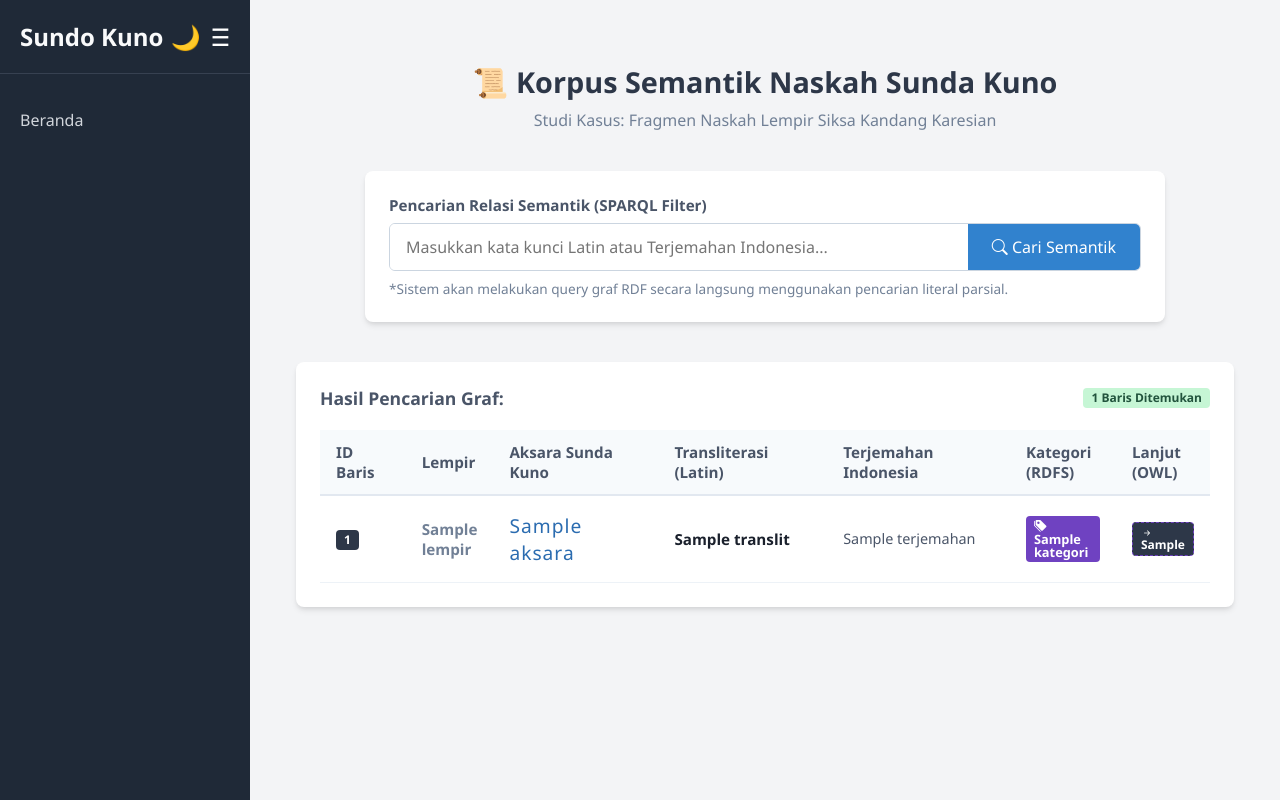
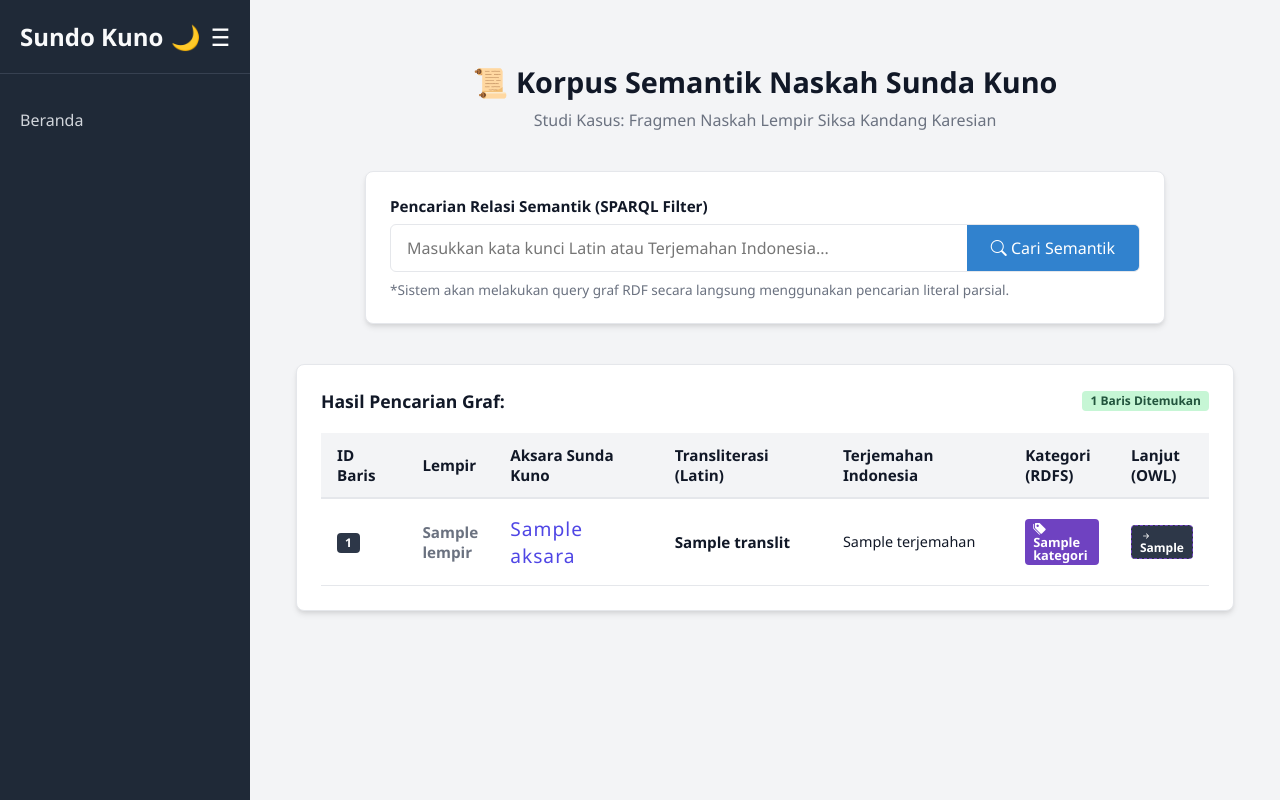
Before and after one commit to 230055Fawwaz/SemWeb_Sundo_Kuno, a Flask app: template app/templates/index.html in a window 1280 px wide. Run offline with Flask 3, Linux system fonts and the light colour scheme; the template is opened without the code that fills it: most values are stand-ins (such as "Sample title", 1, 10 or a date in 2020).

Commit message:
fix: fix bug, deprecated, false logic codes

```diff
--- a/app/static/css/beranda.css
+++ b/app/static/css/beranda.css
@@ -27,12 +27,12 @@
    .korpus-title {
        font-size: 1.8rem;
        font-weight: 700;
-       color: #2d3748;
+       color: var(--text-main);
        margin-bottom: 0.5rem;
    }
 
    .korpus-subtitle {
-       color: #718096;
+       color: var(--secondary-color);
        font-size: 1rem;
        margin: 0;
    }
@@ -45,7 +45,8 @@
    }
 
    .search-card {
-       background-color: #ffffff;
+       background-color: var(--card-bg);
+       border: 1px solid var(--border-color);
        border-radius: 8px;
        box-shadow: 0 4px 6px -1px rgba(0, 0, 0, 0.1), 0 2px 4px -1px rgba(0, 0, 0, 0.06);
        padding: 1.5rem;
@@ -56,7 +57,7 @@
    .search-label {
        display: block;
        font-weight: 600;
-       color: #4a5568;
+       color: var(--text-main);
        margin-bottom: 0.5rem;
        font-size: 0.95rem;
    }
@@ -64,7 +65,7 @@
    .search-bar-group {
        display: flex;
        gap: 0; /* Gabung input dan button ala Bootstrap */
-       border: 1px solid #cbd5e0;
+       border: 1px solid var(--border-color);
        border-radius: 6px;
        overflow: hidden;
        transition: border-color 0.2s ease;
@@ -78,10 +79,11 @@
    .search-input {
        flex: 1;
        border: none;
+       background-color: transparent;
        padding: 0.75rem 1rem;
        font-size: 1rem;
        outline: none;
-       color: #2d3748;
+       color: var(--text-main);
        width: 100%;
    }
 
@@ -103,7 +105,7 @@
 
    .search-info {
        font-size: 0.85rem;
-       color: #718096;
+       color: var(--secondary-color);
        margin-top: 0.5rem;
        margin-bottom: 0;
    }
@@ -115,7 +117,8 @@
    }
 
    .results-card {
-       background-color: #ffffff;
+       background-color: var(--card-bg);
+       border: 1px solid var(--border-color);
        border-radius: 8px;
        box-shadow: 0 4px 6px -1px rgba(0, 0, 0, 0.1), 0 2px 4px -1px rgba(0, 0, 0, 0.06);
        padding: 1.5rem;
@@ -134,7 +137,7 @@
        margin: 0;
        font-size: 1.1rem;
        font-weight: 600;
-       color: #4a5568;
+       color: var(--text-main);
    }
 
    /* Responsive Table Wrapper */
@@ -153,42 +156,42 @@
    }
 
    .table-aksara th {
-       background-color: #f7fafc;
-       color: #4a5568;
+       background-color: var(--bg-color);
+       color: var(--text-main);
        font-weight: 600;
        padding: 0.75rem 1rem;
-       border-bottom: 2px solid #e2e8f0;
+       border-bottom: 2px solid var(--border-color);
    }
 
    .table-aksara td {
        padding: 1rem;
-       border-bottom: 1px solid #edf2f7;
+       border-bottom: 1px solid var(--border-color);
        vertical-align: middle;
    }
 
    /* Hover effect di baris tabel */
    .table-aksara tbody tr:hover {
-       background-color: #f8fafc;
+       background-color: rgba(79, 70, 229, 0.05);
    }
 
    /* --- Typography & Specific Elements inside Table --- */
    .text-lempir {
-       color: #718096;
+       color: var(--secondary-color);
        font-weight: 600;
    }
 
    .text-aksara-sunda {
-       color: #2b6cb0;
+       color: var(--primary-color);
        font-size: 1.2rem;
        letter-spacing: 1px;
    }
 
    .text-latin {
-       color: #1a202c;
+       color: var(--text-main);
    }
 
    .text-translation {
-       color: #4a5568;
+       color: var(--text-main);
        font-size: 0.9rem;
        line-height: 1.4;
    }
@@ -240,7 +243,7 @@
        }
 
        .search-input {
-           border: 1px solid #cbd5e0;
+           border: 1px solid var(--border-color);
            border-radius: 6px;
            margin-bottom: 0.5rem;
        }
```
Also changed, not shown: app/routes/main.py (+10 -8 lines), 1 other file.
